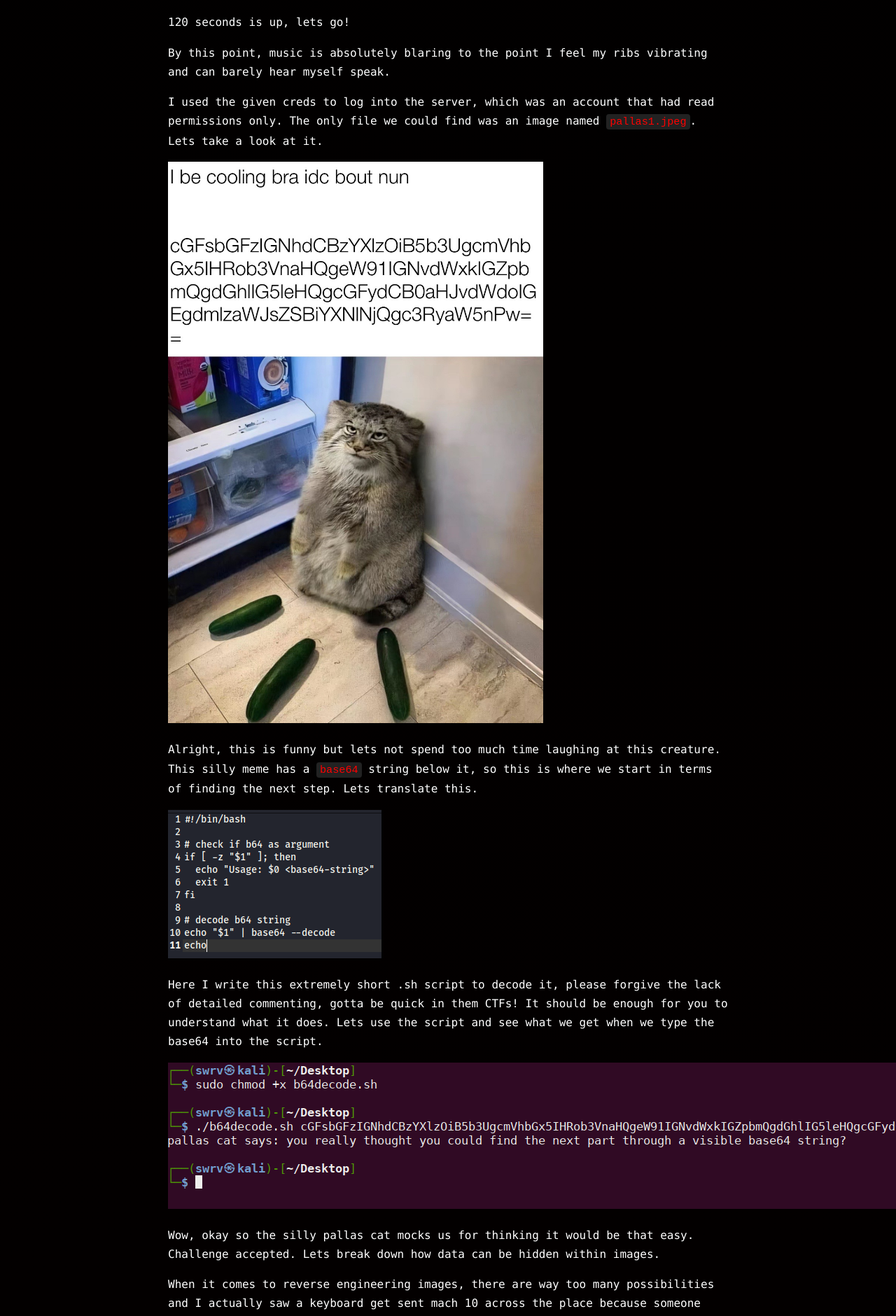
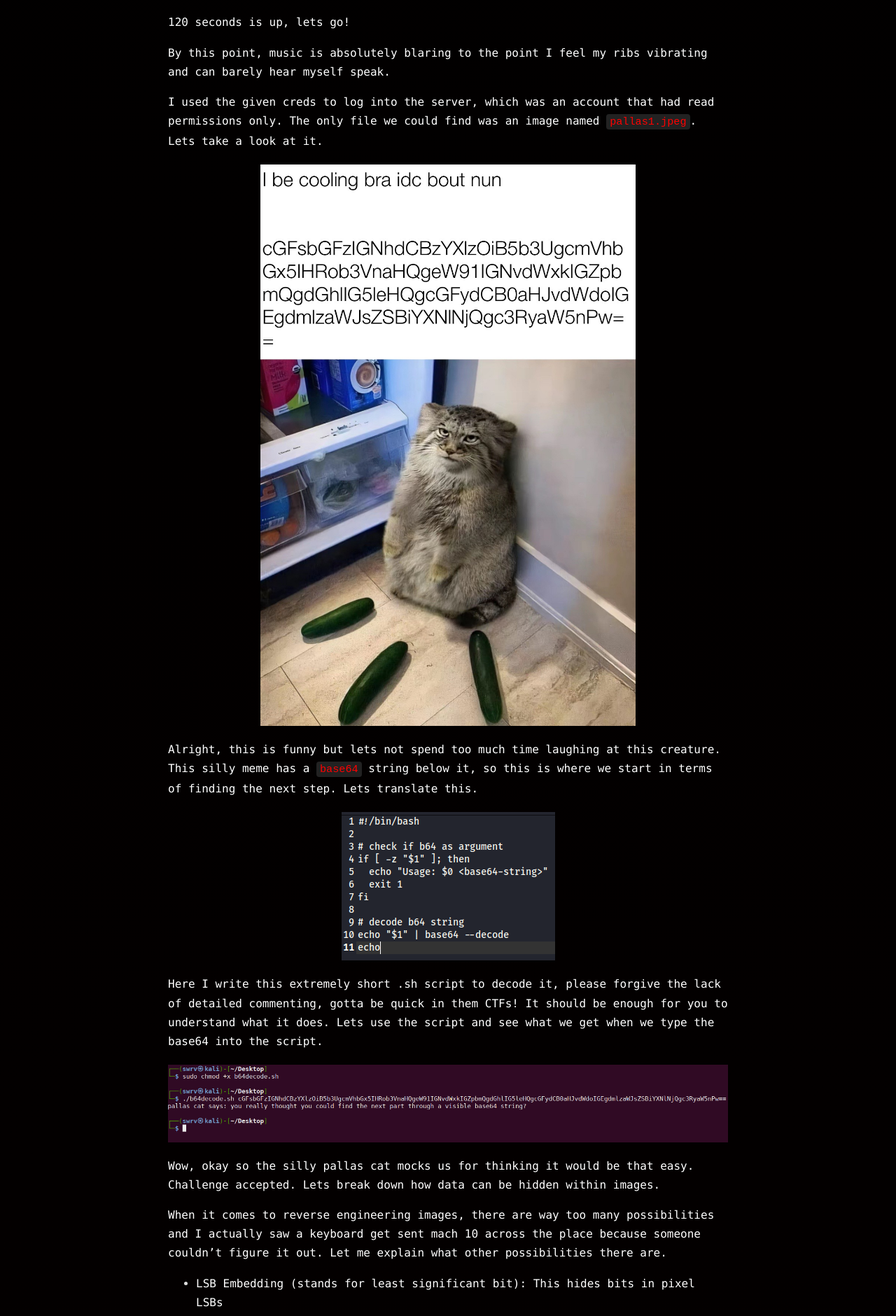
Before and after one commit to 0xhtw/0xhtw.github.io, a Jekyll site: the page built from writeups/ctf.md, in a window 1280 px wide. Shown: the part 1890-3770 px from the top of the page at 70% size. Built offline with Jekyll 4.4.1, drawn with Linux system fonts in a browser that asks for light colours; our own code applies the rules of GitHub Pages for plain Markdown files.

Commit message:
Update style.css

```diff
--- a/assets/css/style.css
+++ b/assets/css/style.css
@@ -17,15 +17,15 @@
 
 h1, .about h2, .what-is-htw h2, .writeup-content h1, .writeup-content h2 {
   font-size: 4rem;
-  margin-top: 8vh;       /* reduced from 20vh */
-  margin-bottom: 4vh;    /* added to balance spacing */
+  margin-top: 8vh;
+  margin-bottom: 4vh;
   opacity: 0;
   background: linear-gradient(
       to bottom,
-      #4d0000 0%,      /* dark blood base */
-      #e60026 40%,     /* neon blood core */
-      #ff0033 60%,     /* neon highlight */
-      #660000 100%     /* dark edges */
+      #4d0000 0%,
+      #e60026 40%,
+      #ff0033 60%,
+      #660000 100%
   );
   -webkit-background-clip: text;
   -webkit-text-fill-color: transparent;
@@ -43,19 +43,19 @@
 .writeup-content h2::before {
   content: '';
   position: absolute;
-  bottom: -10px;       /* slightly below the text */
+  bottom: -10px;
   left: 50%;
-  transform: translateX(-50%) scaleY(-1); /* flip vertically for reflection */
-  width: 80%;          /* adjust width of reflection */
-  height: 20px;        /* thickness of reflection */
+  transform: translateX(-50%) scaleY(-1);
+  width: 80%;
+  height: 20px;
   background: linear-gradient(to top, rgba(255,0,0,0.25), transparent);
-  filter: blur(4px);   /* soft glow */
+  filter: blur(4px);
   opacity: 0.6;
   pointer-events: none;
   border-radius: 50%;
 }
 
-/* subtle streak overlay for wet/bloody texture */
+/* subtle streak overlay */
 h1::after,
 .about h2::after,
 .what-is-htw h2::after,
@@ -108,7 +108,7 @@
   }
 }
 
-/* liquid flicker — stays glowing, soft dimming and glow shifts */
+/* liquid flicker */
 @keyframes bloodFlicker {
   0%, 100% {
     opacity: 1;
@@ -131,7 +131,7 @@
   }
 }
 
-/* subtle inner blood flow / glow pulse */
+/* inner blood flow pulse */
 @keyframes bloodFlow {
   0%, 100% {
     text-shadow: 0 0 8px #e60026, 0 0 20px #ff0033, 0 0 40px #ff1a4b;
@@ -191,7 +191,7 @@
   max-width: 800px;
   margin: 50px auto;
   padding: 0 20px;
-  text-align: left;
+  text-align: left; /* make writeups left-aligned */
   line-height: 1.7;
   font-size: 1rem;
   color: #ddd;
@@ -200,22 +200,29 @@
 .writeup-content h1 {
   font-size: 2.2rem;
   margin-bottom: 20px;
-  text-align: center;
+  text-align: center; /* keep headings centered */
 }
 
 .writeup-content h2 {
   font-size: 1.6rem;
   margin-top: 30px;
   margin-bottom: 15px;
-  text-align: left;
+  text-align: center; /* optional: centered subheadings */
 }
 
-/* Paragraphs */
 .writeup-content p {
   margin-bottom: 15px;
 }
 
-/* Code blocks */
+/* images & GIFs centered neatly within text column */
+.writeup-content img {
+  display: block;
+  margin: 20px auto;
+  max-width: 100%;
+  height: auto;
+}
+
+/* code blocks */
 .writeup-content pre {
   background: #111;
   color: #ff0000;
@@ -227,7 +234,7 @@
   text-align: left;
 }
 
-/* Inline code */
+/* inline code */
 .writeup-content code {
   background: #222;
   color: #ff0000;
@@ -241,7 +248,7 @@
 /* =============================== */
 
 .writeup-content a {
-  color: #ff1a4b; /* neon blood red */
+  color: #ff1a4b;
   text-decoration: none;
   text-shadow: 0 0 5px #e60026, 0 0 10px #ff0033;
   transition: all 0.2s ease;
```
